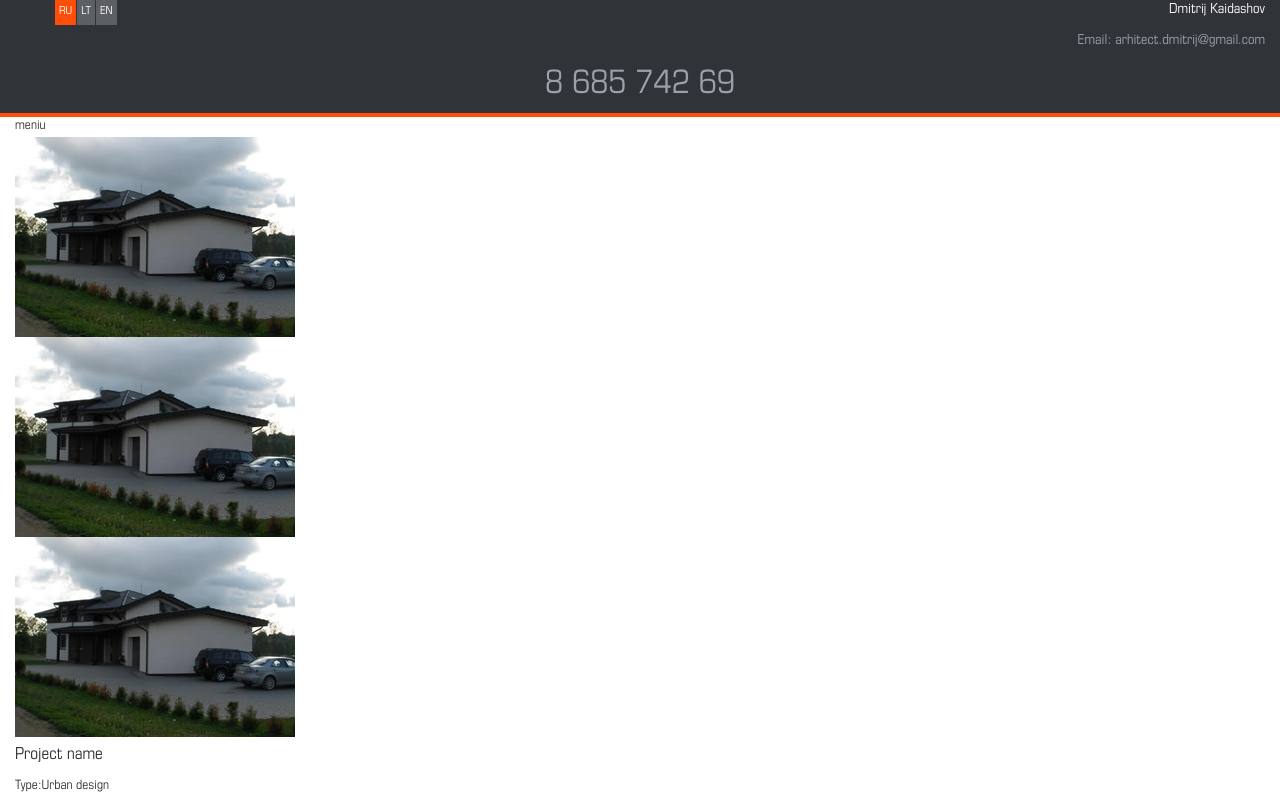
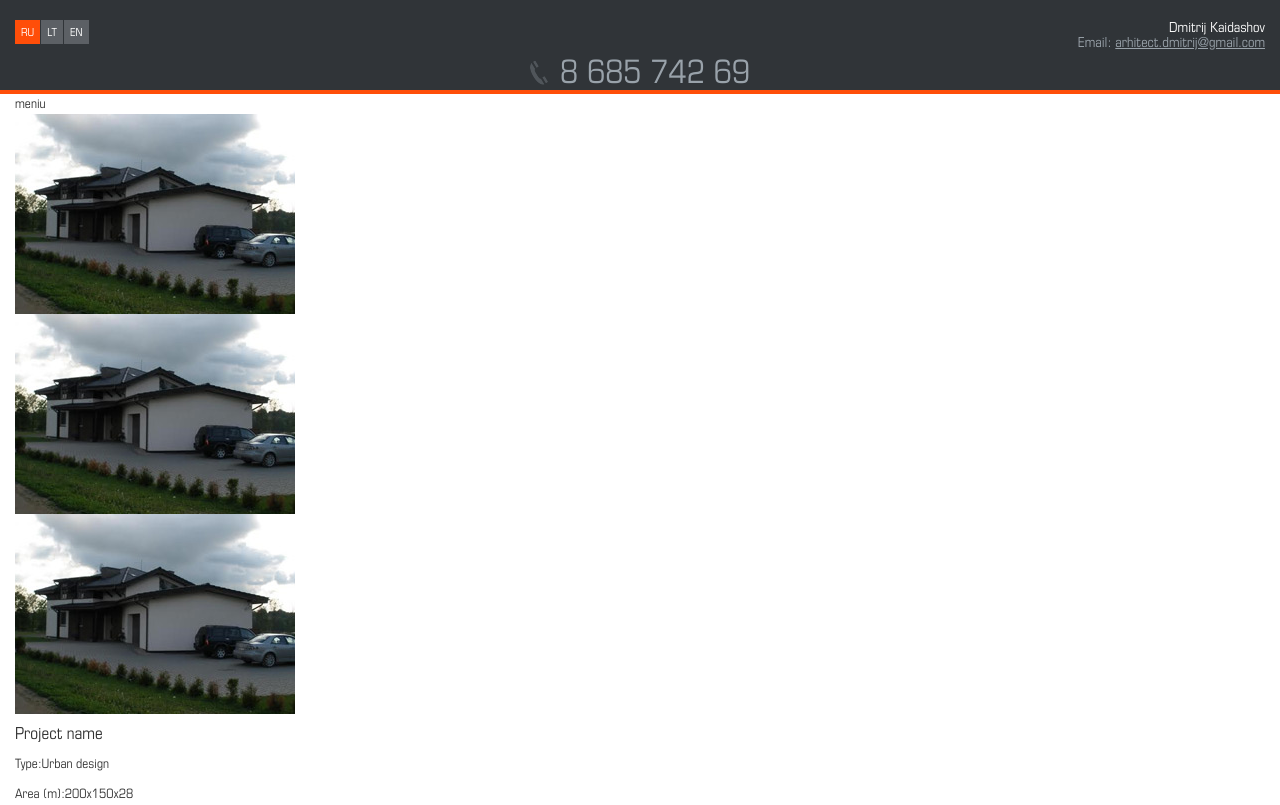
Before and after one commit to ruslankus/dmitrij-arhitect, a plain HTML site: page index.html in a window 1280 px wide. Shown: the top 805 px of the page. Drawn offline with Linux system fonts and the light colour scheme.

Commit message:
font -fixed

```diff
--- a/css/style.css
+++ b/css/style.css
@@ -1,16 +1,21 @@
 
 @font-face {
     font-family: 'eurostile_cond';
-    src: url('../fonts/eurostile_condensed-regular.svg#eurostile_condregular') format('svg');
-    src: url('../fonts/eurostile_condensed-regular.eot'),
-		 url('../fonts/eurostile_condensed-regular.eot?#iefix') format('embedded-opentype'),
-         url('../fonts/eurostile_condensed-regular.woff2') format('woff2'),
-         url('../fonts/eurostile_condensed-regular.woff') format('woff'),
-         url('../fonts/eurostile_condensed-regular.ttf') format('truetype');
+    src: url('../fonts/eurostile_condensed-regular-webfont.eot');
+    src: url('../fonts/eurostile_condensed-regular-webfont.eot?#iefix') format('embedded-opentype'),
+         url('../fonts/eurostile_condensed-regular-webfont.woff2') format('woff2'),
+         url('../fonts/eurostile_condensed-regular-webfont.woff') format('woff'),
+         url('../fonts/eurostile_condensed-regular-webfont.ttf') format('truetype'),
+         url('../fonts/eurostile_condensed-regular-webfont.svg#eurostile_cond') format('svg');
     font-weight: 400;
     font-style: normal;
 
 }
+
+* {
+	margin:0;
+	padding:0}
+
 
 
 body {
@@ -20,43 +25,71 @@ body {
 
 /*---- header  area -----*/
 header {
+	padding-top:20px;
 	background-color:#303438;
 	border-bottom:4px solid #ff4e09;}
 
+header .lang-holder {
+	padding-right:0;}
+
 .lang-holder > ul {
+	margin:0;
+	padding:0;
 	list-style:none;}
 
 .lang-holder > ul> li {
 	float:left;
+	display:block;
 	margin-right:1px;}
 
 .lang-holder > ul> li > a{
 	display:block;
-	padding:4px;
-	background-color:#5c6065;
+	height:24px;
 	color:white;
 	text-decoration:none;
 	font-size:12px;
 	text-transform:uppercase;}
 
-.lang-holder > ul> li > a.active{
+.lang-holder > ul> li > a > span{
+	line-height:25px;
+	background-color:#5c6065;
+	vertical-align:middle;
+	display:inline-block;
+	padding: 0px 6px;
+	height:24px;
+	text-align:center;}
+
+.lang-holder > ul> li > a.active > span{
 	background-color:#ff4e09;}
+
+header .email-holder {
+	padding-left:0}
 
 .email-holder > p {
 	text-align:right;
 	font-size:15px;
-	color:white;}
+	line-height:15px;
+	color:white;
+	margin-bottom:0px;}
 
 .email-holder > p:last-child {
 	color:#99a2aa;}
 
 .email-holder > p:last-child > a {
 	color:inherit;
-	text-decoration:none;}
+	text-decoration:underline;}
 
 .phohe-holder {
+	margin-top:5px;
 	text-align:center;}
 
+.phohe-holder > * {
+	line-height:35px;
+	display:inline-block;}
+
+
 .phohe-holder > span {
+	padding-left:30px;
+	background:url(../images/phone.png) left center no-repeat;
 	font-size:35px;
 	color:#99a2aa;}
--- a/index.html
+++ b/index.html
@@ -2,6 +2,8 @@
 <html>
 <head>
 <meta charset="utf-8">
+<meta http-equiv="X-UA-Compatible" content="IE=edge">
+<meta name="viewport" content="width=device-width, initial-scale=1">
 <link rel="stylesheet" type="text/css" href="css/bootstrap.min.css">
 <link rel="stylesheet" type="text/css" href="css/style.css">
 <title>Untitled Document</title>
@@ -13,9 +15,9 @@
     	<div class="row">
         	<div class="col-xs-4 lang-holder">
             	<ul class="clearfix">
-                	<li><a class="active" href="#">Ru</a></li>
-                	<li><a href="#">LT</a></li>
-                	<li><a href="#">En</a></li>
+                	<li><a class="active" href="#"><span>Ru</span></a></li>
+                	<li><a href="#"><span>LT</span></a></li>
+                	<li><a href="#"><span>En</span></a></li>
                 </ul>
             </div><!--/lang-holder -->
             <div class="col-xs-8 email-holder">
```
Also changed, not shown: fonts/eurostile_condensed-regular-webfont.ttf (added), fonts/eurostile_condensed-regular-webfont.woff (added), fonts/eurostile_condensed-regular-webfont.woff2 (added), images/phone.png (added), 2 other files.
